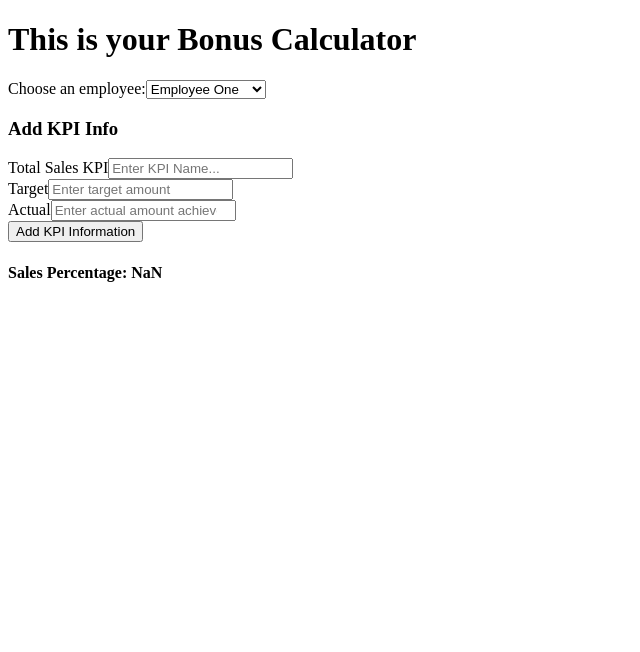
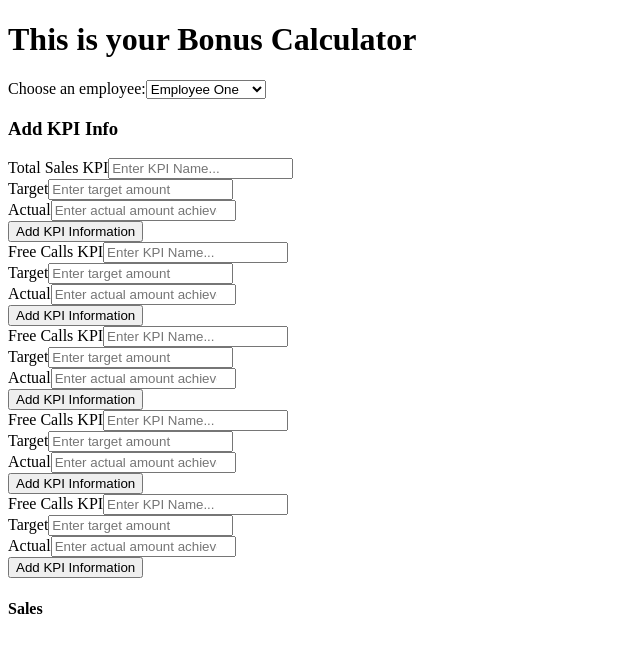
Before and after one commit to rogan-templer/bonus-calculator, a React (Create React App) app: page / in a window 1280 px wide. Shown: the top 652 px of the page, without its empty margins (0-640 px from the left). Built offline with nearby package versions, Linux system fonts and the light colour scheme.

Commit message:
percent result updated, all kpis added into app.js

```diff
--- a/src/App.js
+++ b/src/App.js
@@ -5,6 +5,10 @@ import { GlobalProvider } from "./context/GlobalState";
 import Employee from "./components/Employee";
 import AddSales from "./components/AddSales";
 import PercentResult from "./components/PercentResult";
+import AddFreeCalls from "./components/AddFreeCalls";
+import AddAppsConverted from "./components/AddAppsConverted";
+import AddNps from "./components/AddNps";
+import AddTotalCalls from "./components/AddTotalCalls";
 
 function App() {
   return (
@@ -12,6 +16,10 @@ function App() {
       <Header />
       <Employee />
       <AddSales />
+      <AddTotalCalls />
+      <AddFreeCalls />
+      <AddAppsConverted />
+      <AddNps />
       <PercentResult />
     </GlobalProvider>
   );
--- a/src/components/AddSales.jsx
+++ b/src/components/AddSales.jsx
@@ -12,7 +12,11 @@ function AddSales() {
     e.preventDefault();
 
     const newSale = {
+      id: Math.floor(Math.random() * 100000000),
+      text,
+      target: +target,
       actual: +actual,
+      salesPercentage: ((+actual / +target) * 30) / 100,
     };
 
     addSale(newSale);
--- a/src/components/PercentResult.jsx
+++ b/src/components/PercentResult.jsx
@@ -2,16 +2,22 @@ import React, { useState, useContext } from "react";
 import { GlobalContext } from "../context/GlobalState";
 
 function PercentResult() {
-
   const { sales } = useContext(GlobalContext);
-
-  const target = 100;
-
-  const result = (sales.actual / target) * 100;
 
   return (
     <>
-      <h4>Sales Percentage: {result} </h4>
+      <h4>Sales</h4>
+      <ul>
+        {sales.map((sale) => {
+          return (
+            <div key={sale.id}>
+              <li>{sale.target}</li>
+              <li>{sale.actual}</li>
+              <li>{sale.salesPercentage * 100}%</li>
+            </div>
+          );
+        })}
+      </ul>
     </>
   );
 }
```
